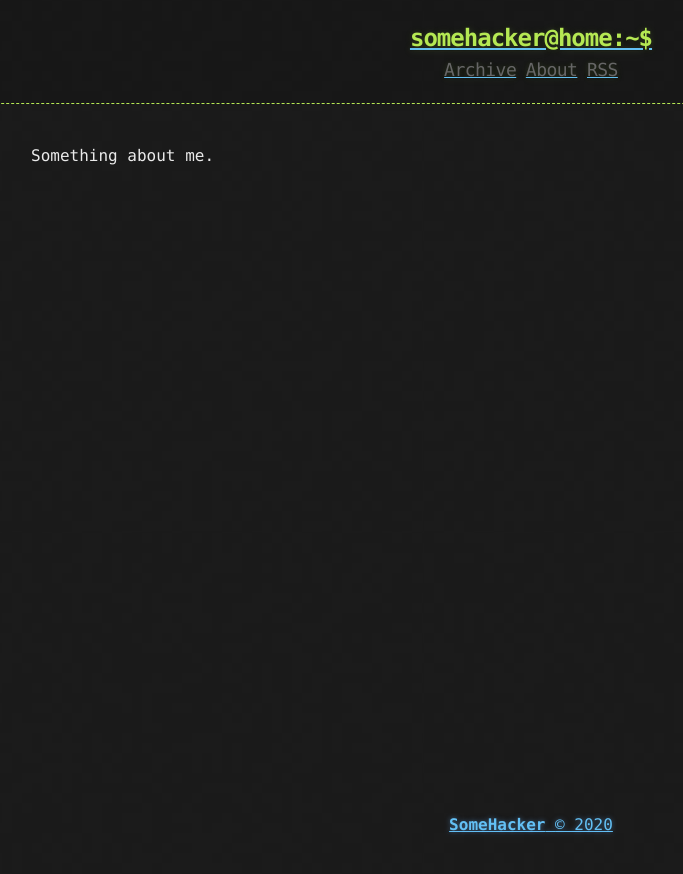
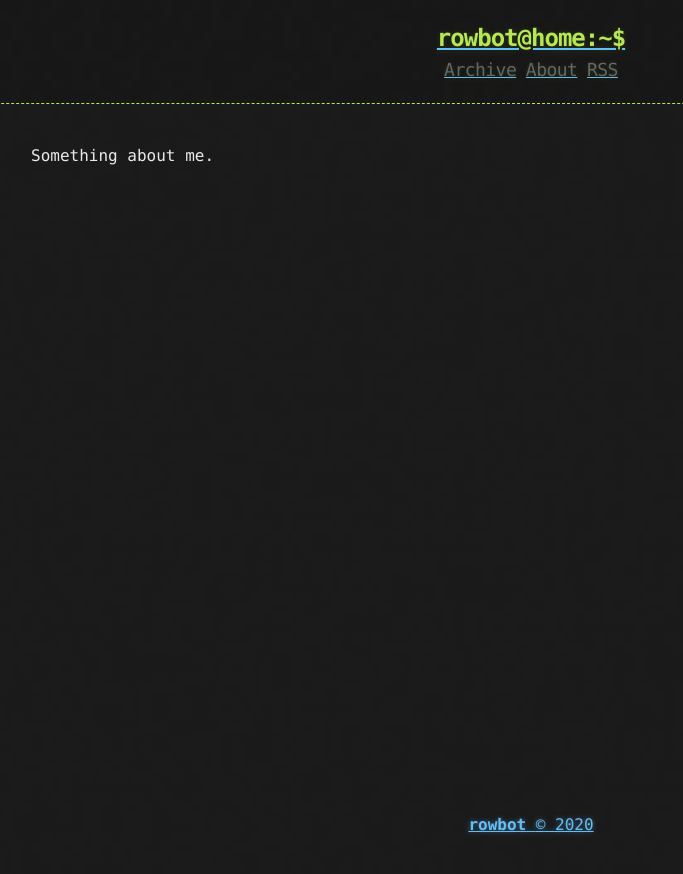
Before and after one commit to rowbot1/offsec, a Jekyll site: the page built from about.md, in a window 1280 px wide. Shown: the top 874 px of the page, without its empty margins (109-792 px from the left). Built offline with Jekyll 4.4.1, drawn with Linux system fonts in a browser that asks for light colours.

Commit message:
Update _config.yml

```diff
--- a/_config.yml
+++ b/_config.yml
@@ -1,9 +1,9 @@
-title: Hacker-Blog
-description: "A Jekyll Blog Theme For Hackers"
+title: OffSecNewbie.com
+description: "A Blog about my Info Sec Journey"
 author:
-  name: "SomeHacker"
-  email: "someone@somewebsite.somedomain"
-  url: "https://ashishchaudhary.in/hacker-blog"
+  name: "rowbot"
+  email: "rowbot@offsecnewbie.com"
+  url: "https://OffSecNewbie.com"
 
 baseurl: /
 
@@ -28,5 +28,5 @@ plugins:
   - jekyll-sitemap
 
 # Custom variables
-owner : "SomeHacker"
+owner : "rowbot"
 year : "2020"
```
